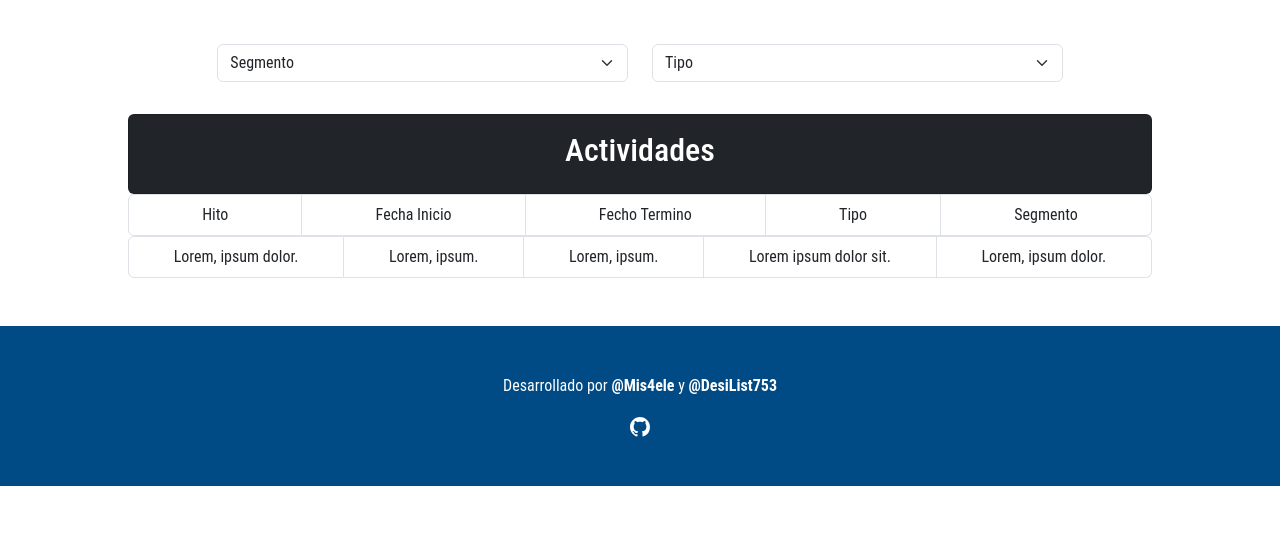
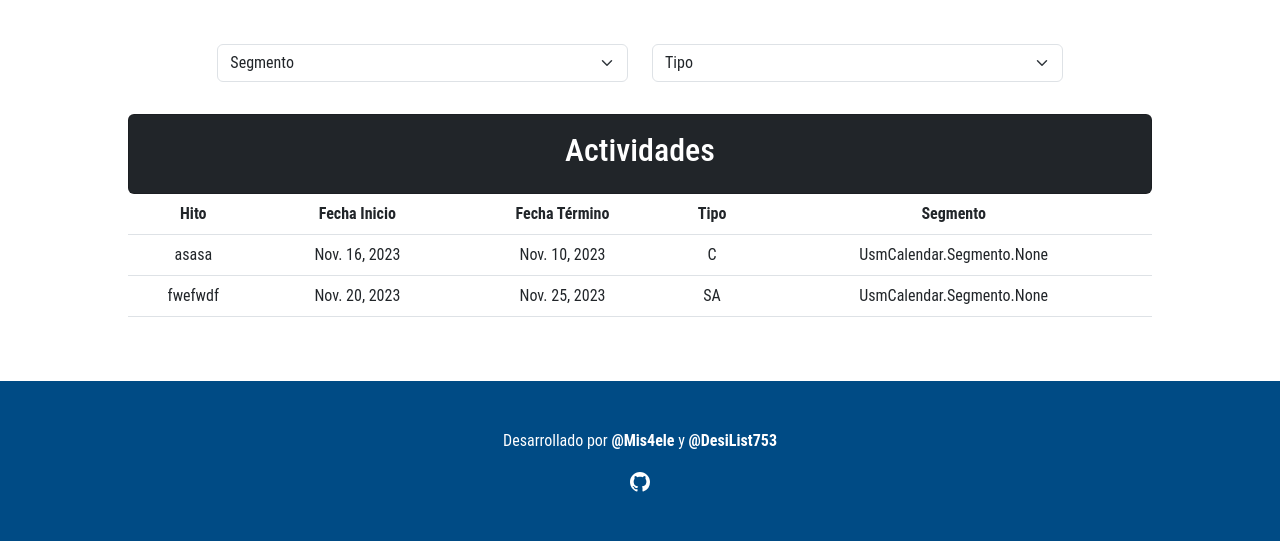
Before and after one commit to misaredev/CER3-EventFlow-USM, a Django app: page / in a window 1280 px wide. Shown: the part 640-1181 px from the top of the page. Before the commit the page ends 1126 px from the top, so only its background shows below. Run offline with Django 4.2, Linux system fonts and the light colour scheme; data comes from the database, SQL or seed files in the repository; some libraries are stand-ins or nearby versions.

Commit message:
base de Tabla de Actividades

```diff
--- a/UsmCalendar/models.py
+++ b/UsmCalendar/models.py
@@ -1,7 +1,7 @@
 from django.db import models
 
 
-tipo = (
+TIPO = (
     ('V', 'Vacaciones'),
     ('F', 'Feriado'),
     ('S', 'Suspensión de actividades'),
@@ -28,7 +28,7 @@ class Evento(models.Model):
     fecha_termino = models.DateField()
     titulo = models.CharField(max_length=100)
     descripcion = models.CharField(max_length=500)
-    tipo = models.CharField(max_length=20, choices=tipo, default="V")
+    tipo = models.CharField(max_length=20, choices=TIPO, default="V")
     segmentos = models.ManyToManyField('segmento')
 
     def __str__(self):
--- a/UsmCalendar/templates/UsmCalendar/index.html
+++ b/UsmCalendar/templates/UsmCalendar/index.html
@@ -40,16 +40,18 @@
 <br><br>
 
 <section id="selectSegmentoTipo">
-    <form class="row" method="get">
+    <form class="row col" method="get">
         <div class="col-sm-2"></div>
         <div class="col-sm-4">
-            <select class="form-select mb-2" name="segmento" onchange="this.form.submit()">
-            <option>Segmento</option>
+            <select class="form-select mb-2" name="selectSegmento" onchange="this.form.submit()">
+            <option value="Todos">Segmento</option>
+            <!-- Realizar un for segmento in Segmentos -->
             </select>
         </div>
         <div class="col-sm-4">
-            <select class="form-select mb-2" name="tipo" onchange="this.form.submit()">
-            <option>Tipo</option>
+            <select class="form-select mb-2" name="selectTipo" onchange="this.form.submit()">
+            <option value="Todos">Tipo</option>
+            <!-- Realizar un for tipo in Tipos -->
             </select>
         </div>
         <div class="col-sm-2"></div>
@@ -63,21 +65,28 @@
             <h2>Actividades</h1>
         </div>
     </div>
-
-    <ul class="list-group list-group-horizontal justify-content-center">
-        <li class="list-group-item flex-fill">Hito</li>
-        <li class="list-group-item flex-fill">Fecha Inicio</li>
-        <li class="list-group-item flex-fill">Fecho Termino</li>
-        <li class="list-group-item flex-fill">Tipo</li>
-        <li class="list-group-item flex-fill">Segmento</li>
-    </ul>
-    <ul class="list-group list-group-horizontal justify-content-center">
-        <li class="list-group-item flex-fill">Lorem, ipsum dolor.</li>
-        <li class="list-group-item flex-fill">Lorem, ipsum.</li>
-        <li class="list-group-item flex-fill">Lorem, ipsum.</li>
-        <li class="list-group-item flex-fill">Lorem ipsum dolor sit.</li>
-        <li class="list-group-item flex-fill">Lorem, ipsum dolor.</li>
-    </ul>
+    <table class="table">
+        <thead>
+            <tr>
+                <th scope="col">Hito</th>
+                <th scope="col">Fecha Inicio</th>
+                <th scope="col">Fecha Término</th>
+                <th scope="col">Tipo</th>
+                <th scope="col">Segmento</th>
+            </tr>
+        </thead>
+        <tbody>
+            {% for evento in Eventos %}
+            <tr>
+                <td>{{ evento.titulo }}</th>
+                <td>{{ evento.fecha_inicio }}</td>
+                <td>{{ evento.fecha_termino }}</td>
+                <td>{{ evento.tipo }}</td>
+                <td>{{ evento.segmentos }}</td>
+            </tr>
+            {% endfor %}
+        </tbody>
+    </table>
 </section>
 
 <br><br>
--- a/UsmCalendar/views.py
+++ b/UsmCalendar/views.py
@@ -1,12 +1,23 @@
 from django.shortcuts import render
+from .models import Evento
 
 # Create your views here.
 
 def index(request):
     title = "EventFlow"
+    Eventos = Evento.objects.all().order_by('fecha_inicio')
+
+    segmento = request.GET.get('selectSegmento')
+    tipo = request.GET.get('selectTipo')
+
+    if not segmento:
+        segmento = "Todos"
+    if not tipo:
+        tipo = "Todos"
 
     data = {
         "title": title,
+        "Eventos": Eventos,
     }
 
     return render(request, 'UsmCalendar/index.html', data)
```
Also changed, not shown: README.md.
